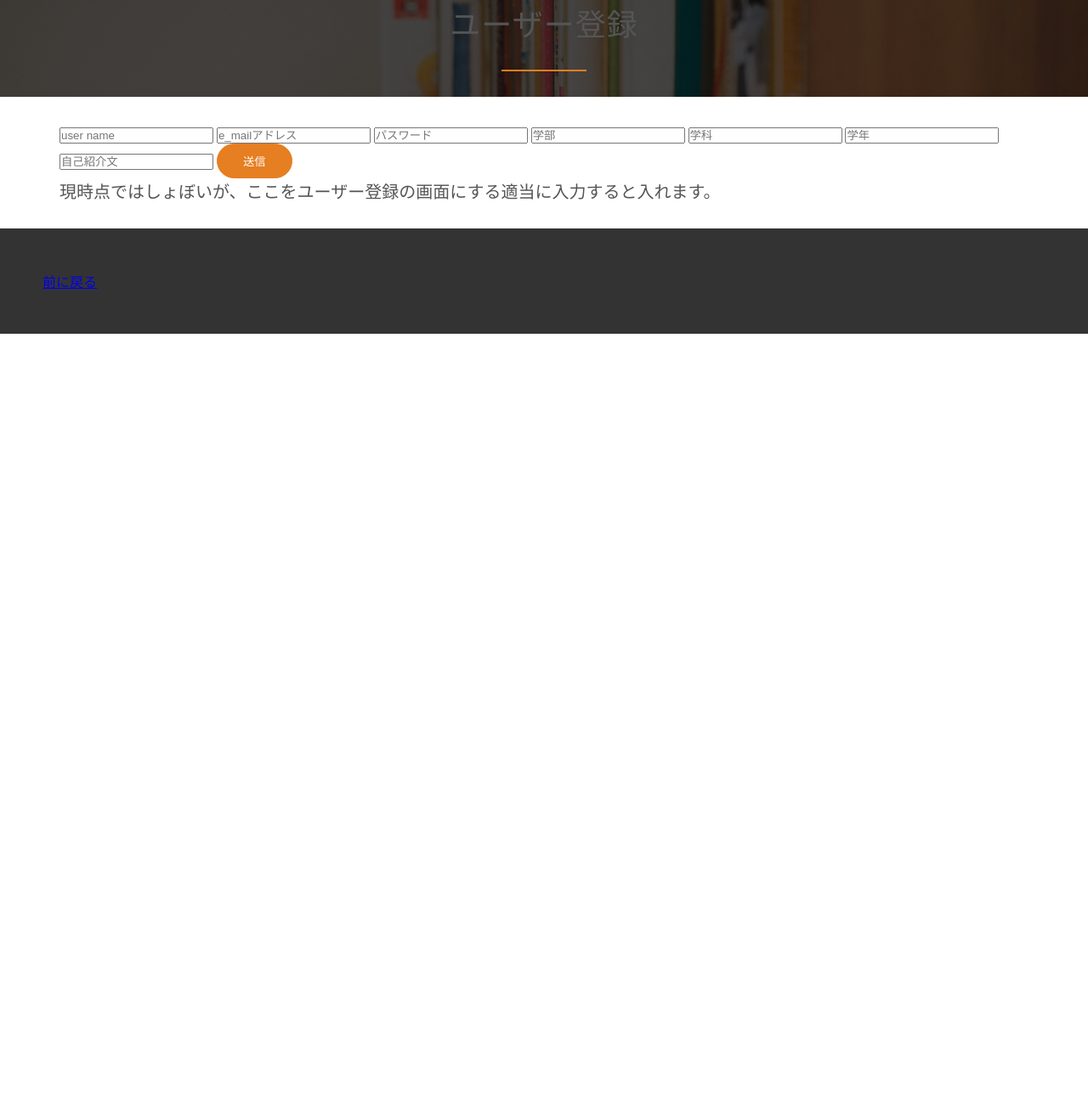
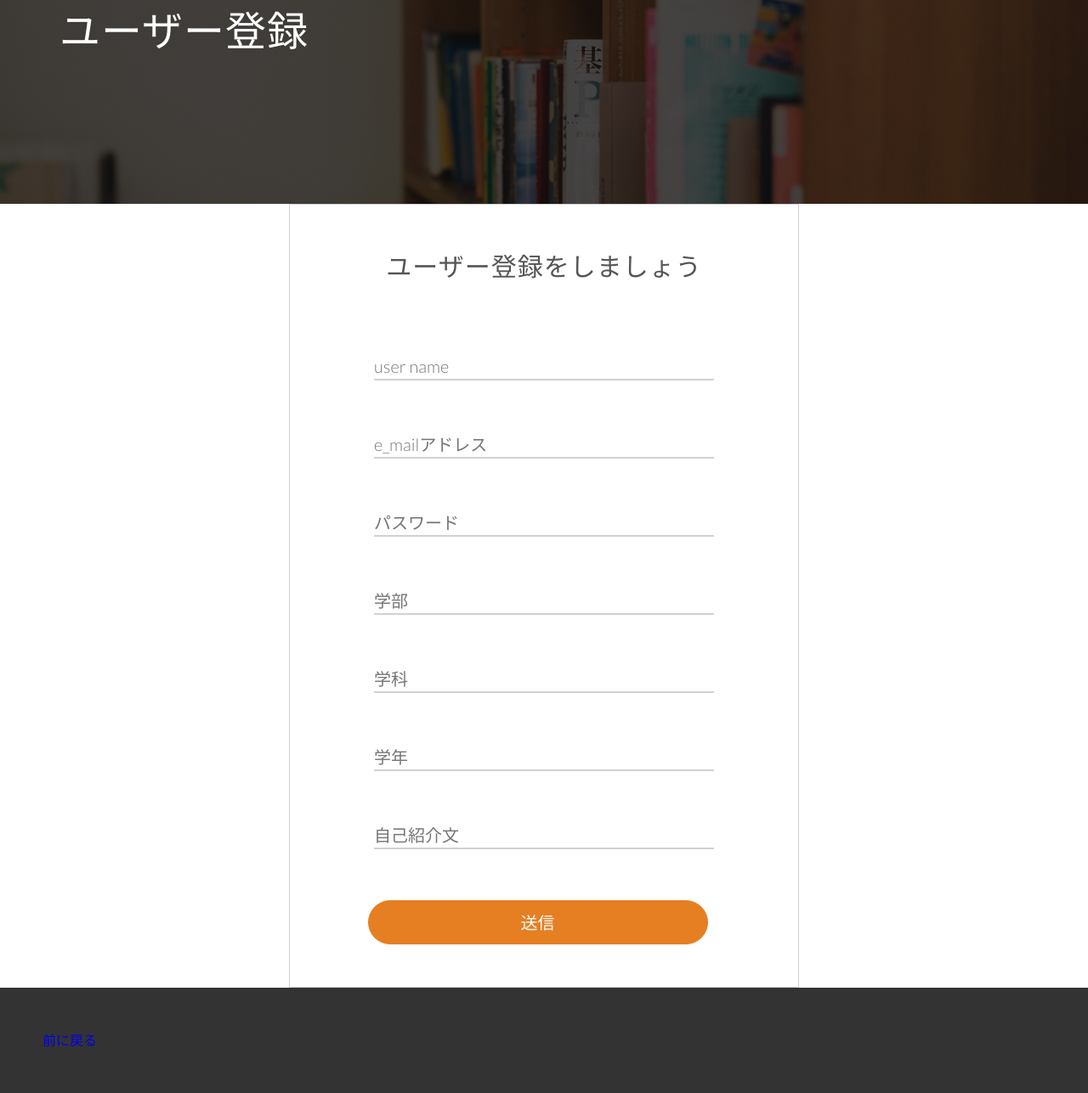
Before and after one commit to WataruKudo0914/web_eng, a Flask app: page /sign_up in a window 1280 px wide. Shown: the whole page at 85% size. Before the commit the page ends 393 px from the top, so only its background shows below. Run offline with Flask 2, Linux system fonts and the light colour scheme; some libraries are stand-ins or nearby versions.

Commit message:
デザイン

```diff
--- /dev/null
+++ b/static/chat_detail.css
@@ -0,0 +1,4 @@
+header{
+  font-size:30px;
+  padding:50px;
+}
--- a/static/sign_in.css
+++ b/static/sign_in.css
@@ -1,8 +1,59 @@
 
 /* the whole page */
-
+/*! sanitize.css | CC0 Public Domain | github.com/jonathantneal/sanitize.css */
+pre,textarea{overflow:auto}
+[hidden],audio:not([controls]),template{display:none}
+details,main,summary{display:block}
+input[type=number]{width:auto}
+input[type=search]{-webkit-appearance:textfield}
+input[type=search]::-webkit-search-cancel-button,input[type=search]::-webkit-search-decoration{-webkit-appearance:none}
+progress{display:inline-block}
+small{font-size:75%}
+textarea{resize:vertical}
+[unselectable]{-webkit-user-select:none;-moz-user-select:none;-ms-user-select:none;user-select:none}
+*,::after,::before{box-sizing:inherit;border-style:solid;border-width:0}
+*{font-size:inherit;line-height:inherit;margin:0;padding:0}
+::after,::before{text-decoration:inherit;vertical-align:inherit}
+:root{-ms-overflow-style:-ms-autohiding-scrollbar;overflow-y:scroll;-webkit-text-size-adjust:100%;-ms-text-size-adjust:100%;text-size-adjust:100%;box-sizing:border-box;cursor:default;font:16px/1.5 sans-serif;text-rendering:optimizeLegibility}
+a{text-decoration:none}
+audio,canvas,iframe,img,svg,video{vertical-align:middle}
+button,input,select,textarea{background-color:transparent;color:inherit;font-family:inherit;font-style:inherit;font-weight:inherit;min-height:1.5em}
+code,kbd,pre,samp{font-family:monospace,monospace}
+nav ol,nav ul{list-style:none}
+select{-moz-appearance:none;-webkit-appearance:none}
+select::-ms-expand{display:none}
+select::-ms-value{color:currentColor}
+table{border-collapse:collapse;border-spacing:0}
+::-moz-selection{background-color:#B3D4FC;text-shadow:none}
+::selection{background-color:#B3D4FC;text-shadow:none}
+@media screen{[hidden~=screen]{display:inherit}
+[hidden~=screen]:not(:active):not(:focus):not(:target){clip:rect(0 0 0 0)!important;position:absolute!important}
+}
+/*# sourceMappingURL=sanitize.css.map */
 
 /* header */
 header{
   height: 30vh;
 }
+
+.register{
+  border:1px solid #d1d1d1;
+  text-align:center;
+  width:600px;
+  margin:auto;
+  padding:50px;
+}
+
+.register h1{
+  font-size:30px;
+}
+
+input{
+  border-bottom: 2px solid #d1d1d1;
+  width: 400px;
+  margin :auto;
+}
+
+label{
+  margin-left: 0px;
+}
--- a/templates/page_template.html
+++ b/templates/page_template.html
@@ -3,7 +3,7 @@
     <meta charset="utf-8"/>
     {% block head %}
     <title>{% block title %}{% endblock %}</title>
-    <link rel="stylesheet" href="../static/style_template.css">
+    <link rel="stylesheet" href="/static/style_template.css">
     {% endblock %}
 <!--
   <link rel="stylesheet" href="https://maxcdn.bootstrapcdn.com/bootstrap/4.0.0/css/bootstrap.min.css"
--- a/templates/sign_up.html
+++ b/templates/sign_up.html
@@ -8,6 +8,7 @@
 <link rel="stylesheet" type="text/css" href="../static/grid.css">
 <!--        <link rel="stylesheet" type="text/css" href="static/css/queries.css">-->
 <link href="http://fonts.googleapis.com/css?family=Lato:100,300,400,300italic" rel="stylesheet" type="text/css">
+<link rel="stylesheet" href="../static/sign_in.css">
 {% endblock %}
 
 
@@ -15,27 +16,30 @@
 
   <header>
      <div class="row sign-up-title">
-      <h2>ユーザー登録</h2>
+      <h1>ユーザー登録</h1>
      </div>
 
   </header>
 
-  <section>
-  <div class="row">
-
+  <section class=register>
+    <h1>ユーザー登録をしましょう</h1><br><br>
     <form method="POST" action="/register" enctype="mulitpart/form-data">
-      <input placeholder="user name" name="username" type="text"/>
-      <input placeholder="e_mailアドレス" name="email" type="email"/>
-      <input placeholder="パスワード" name="password" type="password"/>
-      <input placeholder="学部" name="faculty" type="text"/>
-      <input placeholder="学科" name="major" type="text"/>
-      <input placeholder="学年" name="grade" type="text"/>
-      <input placeholder="自己紹介文" name="self_introduction" type="text"/>
+      <!-- <label for="username">User Name</label><br> -->
+      <input id="username" placeholder="user name" name="username" type="text"/><br><br><br>
+      <!-- <label for="email">メールアドレス</label><br> -->
+      <input id="email" placeholder="e_mailアドレス" name="email" type="email"/><br><br><br>
+      <!-- <label for="password">パスワード</label><br> -->
+      <input id="password" placeholder="パスワード" name="password" type="password"/><br><br><br>
+      <!-- <label for="faculty">学部</label><br> -->
+      <input id="faculty" placeholder="学部" name="faculty" type="text"/><br><br><br>
+      <!-- <label for="major">学科</label><br> -->
+      <input id="major" placeholder="学科" name="major" type="text"/><br><br><br>
+      <!-- <label for="grade">学年</label><br> -->
+      <input id="grade" placeholder="学年" name="grade" type="text"/><br><br><br>
+      <!-- <label for="self_introduction">自己紹介</label><br> -->
+      <input id="self_introduction" placeholder="自己紹介文" name="self_introduction" type="text"/><br><br><br>
       <input value="送信" type="submit"/>
     </form>
-
-    <p>現時点ではしょぼいが、ここをユーザー登録の画面にする適当に入力すると入れます。</p>
-   </div>
   </section>
 
 {% endblock %}
--- a/templates/top_page.html
+++ b/templates/top_page.html
@@ -1,9 +1,9 @@
 {% extends "page_template.html" %}
 {% block title %}page top{% endblock %}
 {% block head %}
+{{super()}}
 <link rel="stylesheet" href="../static/top_page.css">
 <link rel="stylesheet" href="../static/various_goods.css">
-{{super()}}
 {% endblock %}
 
 
```
Also changed, not shown: templates/chat_detail.html (+8 -3 lines), templates/sign_in.html (+6 -3 lines), static/zerokara_deep.png (added).
